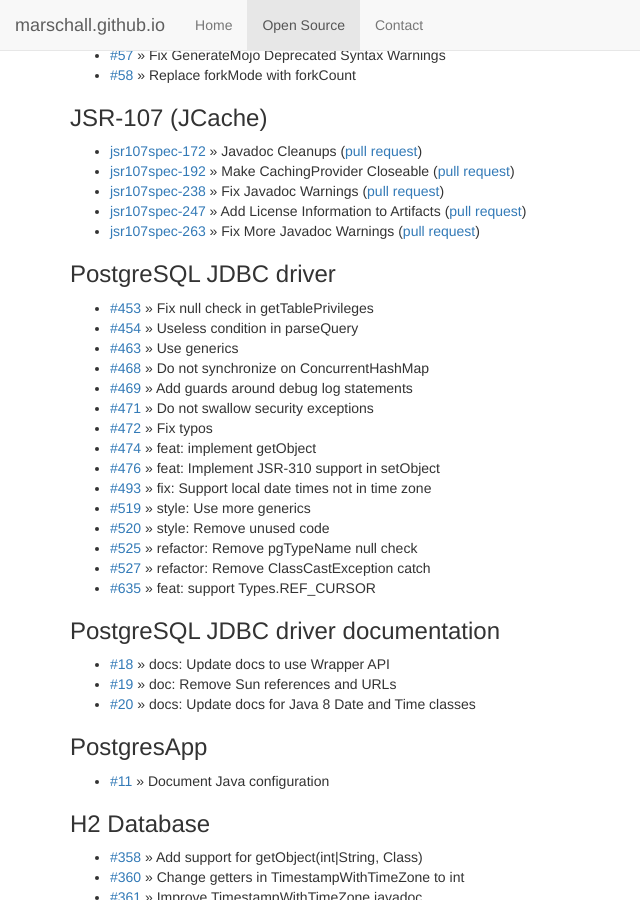
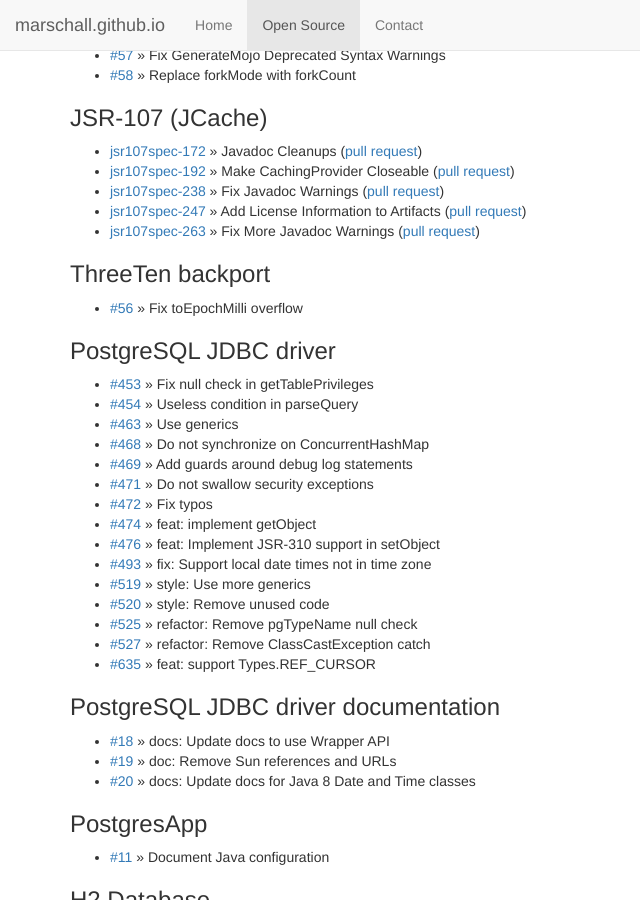
Before and after one commit to marschall/marschall.github.com, a Jekyll site: the page built from open-source.html, in a window 1280 px wide and 900 px high, scrolled down 3128 px. Shown: the whole window, without its empty margins (0-640 px from the left). Built offline with Jekyll 4.4.1, drawn with Linux system fonts in a browser that asks for light colours.

Commit message:
add 310 backport

```diff
--- a/open-source.html
+++ b/open-source.html
@@ -213,6 +213,10 @@
   <li><a href="https://github.com/jsr107/jsr107spec/pull/291">jsr107spec-291</a> &raquo; Fix &lt; and &gt; Javadoc Warnings (<a href="https://github.com/jsr107/jsr107spec/pull/291">pull request</a>)</li>
 -->
 </ul>
+<h3>ThreeTen backport</h3>
+<ul>
+  <li><a href="https://github.com/ThreeTen/threetenbp/pull/56">#56</a> &raquo; Fix toEpochMilli overflow</li>
+</ul>
 <h3>PostgreSQL JDBC driver</h3>
 <ul>
   <li><a href="https://github.com/pgjdbc/pgjdbc/pull/453">#453</a> &raquo; Fix null check in getTablePrivileges</li>
```
